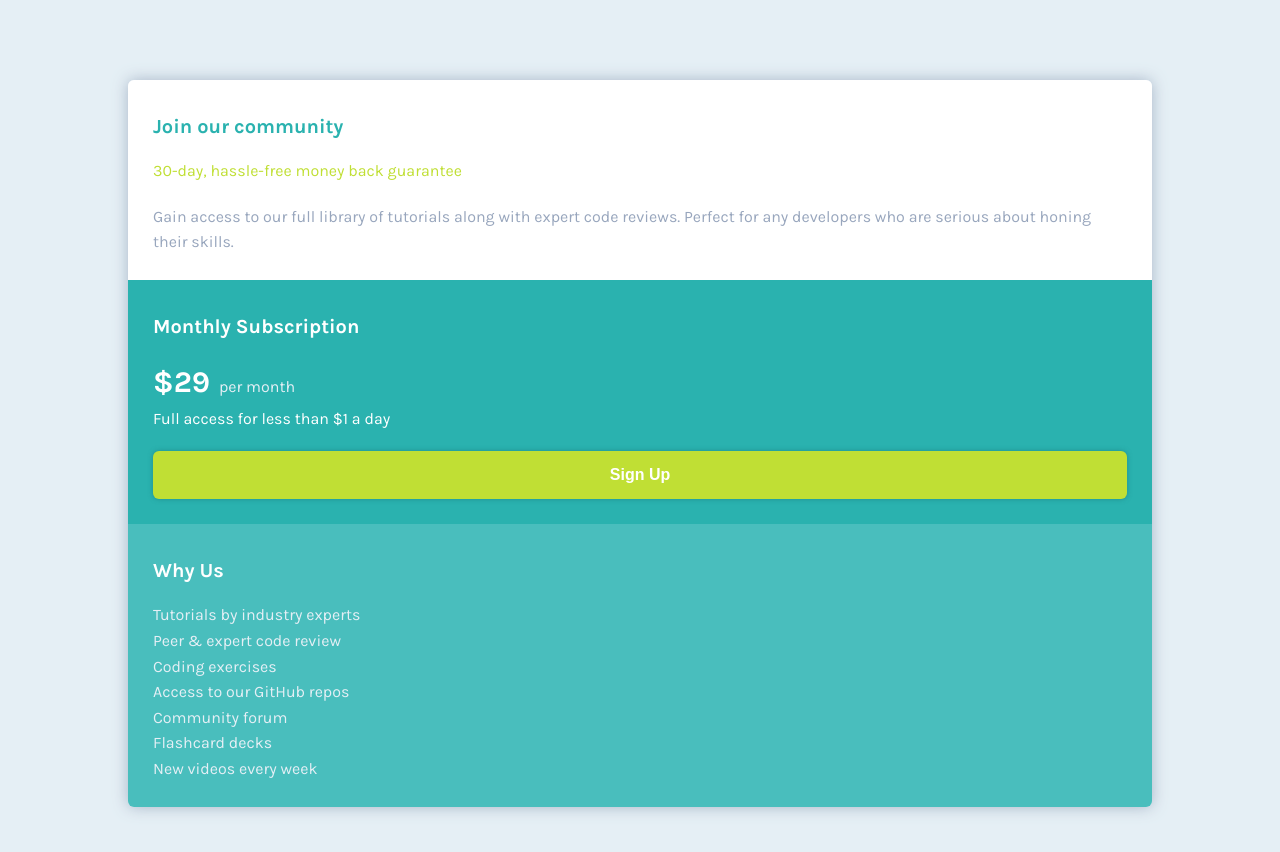
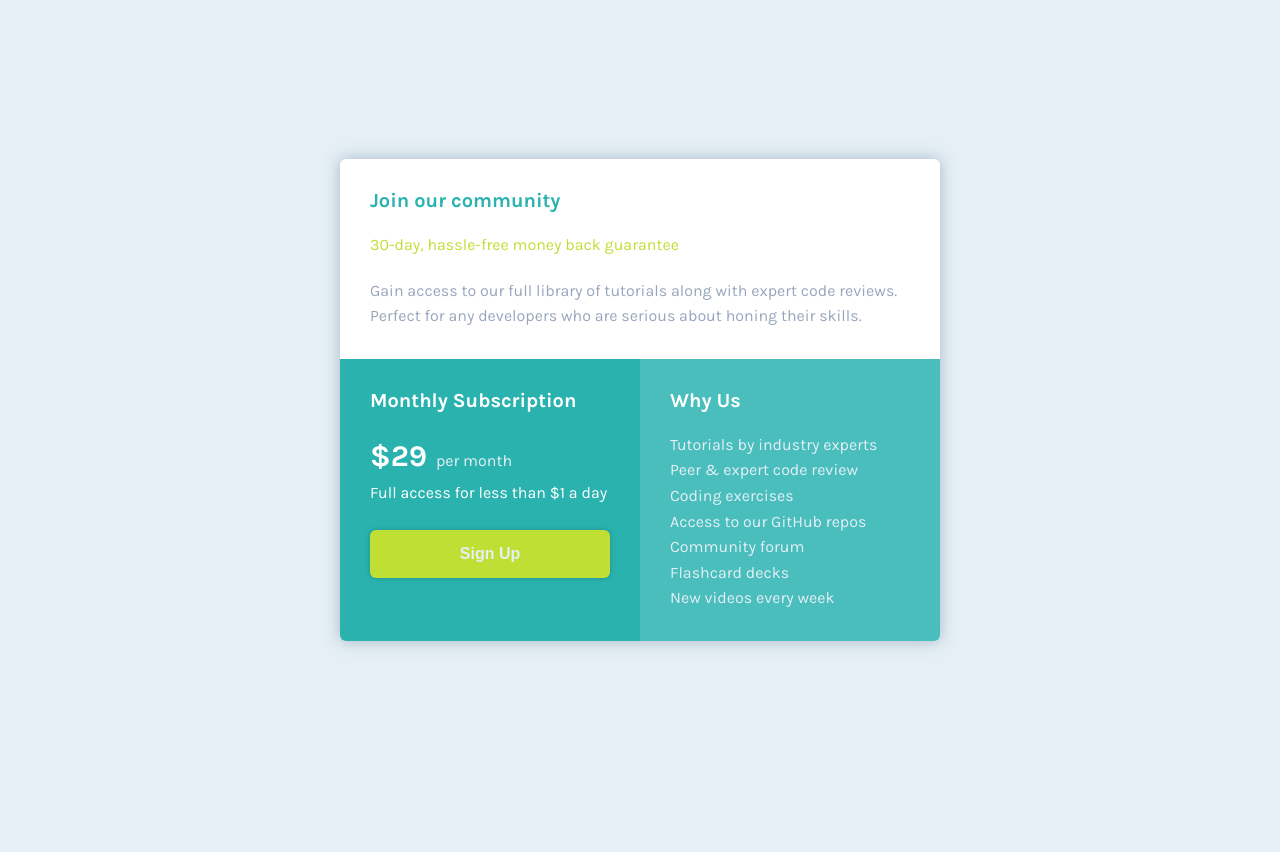
Before and after one commit to AndrewChacon/grid-component, a plain HTML site: page index.html in a window 1280 px wide. After the commit the page ends 800 px from the top, so only its background shows below. Drawn offline with Linux system fonts and the light colour scheme.

Commit message:
desktop responsive view

```diff
--- a/css/style.scss
+++ b/css/style.scss
@@ -30,6 +30,7 @@ body {
     display: grid;
     grid-template-columns: 1fr;
     width: 80%;
+    max-width: 375px;
     border-radius: 6px;
     overflow: hidden;
     margin: 10vh 0;
@@ -89,9 +90,25 @@ body {
     &__text {
         line-height: 1.6;
     }
-    &__signup{
+    &__signup {
         background-color: hsl(71, 73%, 54%);
-        color: #fff;
+        color: hsl(204, 43%, 93%);
         box-shadow: 0px 0px 5px hsla(179, 63%, 32%, 0.8);
     }
 }
+
+@media(min-width: 750px) {
+    .container {
+        grid-template-columns: 1fr 1fr;
+        max-width: 600px;
+    }
+    .section {
+        &__one {
+            grid-column: 1 / 3;
+        }
+        padding: 30px;
+        &__signup {
+            margin-top: 25px;
+        }
+    }
+}
```
Also changed, not shown: index.html (+0 -13 lines), css/style.css, 1 other file.
